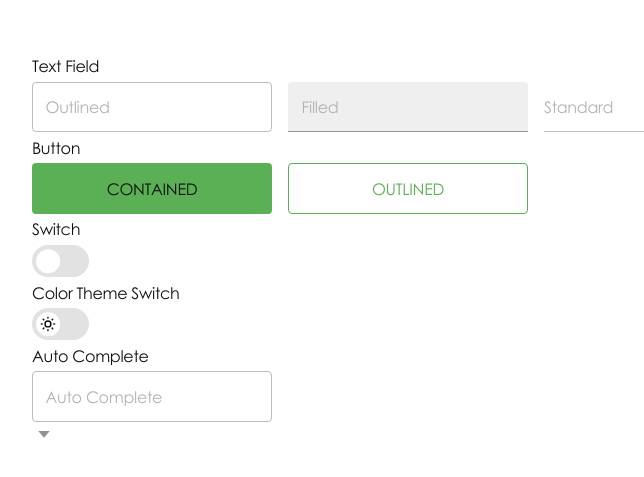
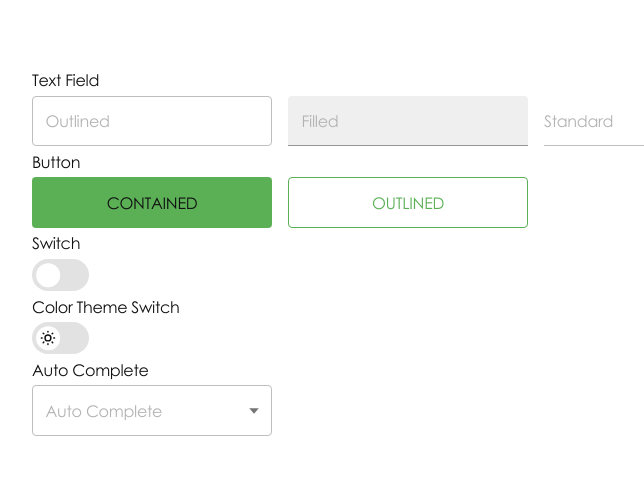
Before and after one commit to Myslitel666/Svelte-UI, a SvelteKit app: page / in a window 1280 px wide. Shown: the part 147-624 px from the top of the page, without its empty margins (232-876 px from the left). Built offline with nearby package versions, Linux system fonts and the light colour scheme.

Commit message:
The optimal location of the arrow relative to the AutoComplete, color and size have been selected.

```diff
--- a/src/components/icons/Triangle.svelte
+++ b/src/components/icons/Triangle.svelte
@@ -4,7 +4,7 @@
 >
 	<svg
 		fill = {fill !== '' ? fill : theme.disabled.expressed}
-		viewBox='0 -1 25 25'
+		viewBox='0 -3 25 25'
 	>
 		<path d='M6.5,8.5l6,7l6-7H6.5z'/>
 	</svg>
@@ -25,3 +25,9 @@
         theme = value;
     });
 </script>
+
+<style>
+	div:hover {
+		cursor: pointer;
+	}
+</style>
--- a/src/components/inputs/auto-complete/AutoComplete.svelte
+++ b/src/components/inputs/auto-complete/AutoComplete.svelte
@@ -1,16 +1,14 @@
-<div
-    class="input-container"
-    style:width = {width}
->
+<div class="input-container" style:width={width}>
     <TextField
-        {label}
-        width = '100%'
+        label={label}
+        width="100%"
     />
-
+    <div class="triangle-icon">
+        <Triangle
+            size="1.25rem"
+        />
+    </div>
 </div>
-<Triangle
-    size = 1.5rem
-/>
 
 <script lang='ts'>
 	import { type IColorThemeStore } from '../../../interfaces/color-theme/IColorThemeStore';
@@ -43,5 +41,15 @@
 </script>
 
 <style>
+    .input-container {
+        position: relative;
+    }
 
+    .triangle-icon {
+        position: absolute;
+        right: 0.53rem;
+        top: 50%;
+        transform: translateY(-50%);
+        pointer-events: none; /* Наведение мыши на стрелку не препятствует затемнению обводки поля */
+    }
 </style>
--- a/src/stores/ColorThemeStore.ts
+++ b/src/stores/ColorThemeStore.ts
@@ -43,7 +43,7 @@ const theme = derived(themeMode, ($themeMode): IColorThemeStore => ({
         width: '15rem',
     },
     disabled: {
-        expressed: $themeMode === 'light' ? '#929292' : '#c2c2c2',
+        expressed: $themeMode === 'light' ? '#757575' : '#e0e0e0',
         fill: $themeMode === 'light' ? '#e2e2e2' : '#424242',
         touch: $themeMode === 'light' ? '#efefef' : '#2c2c2c',
     },
```
